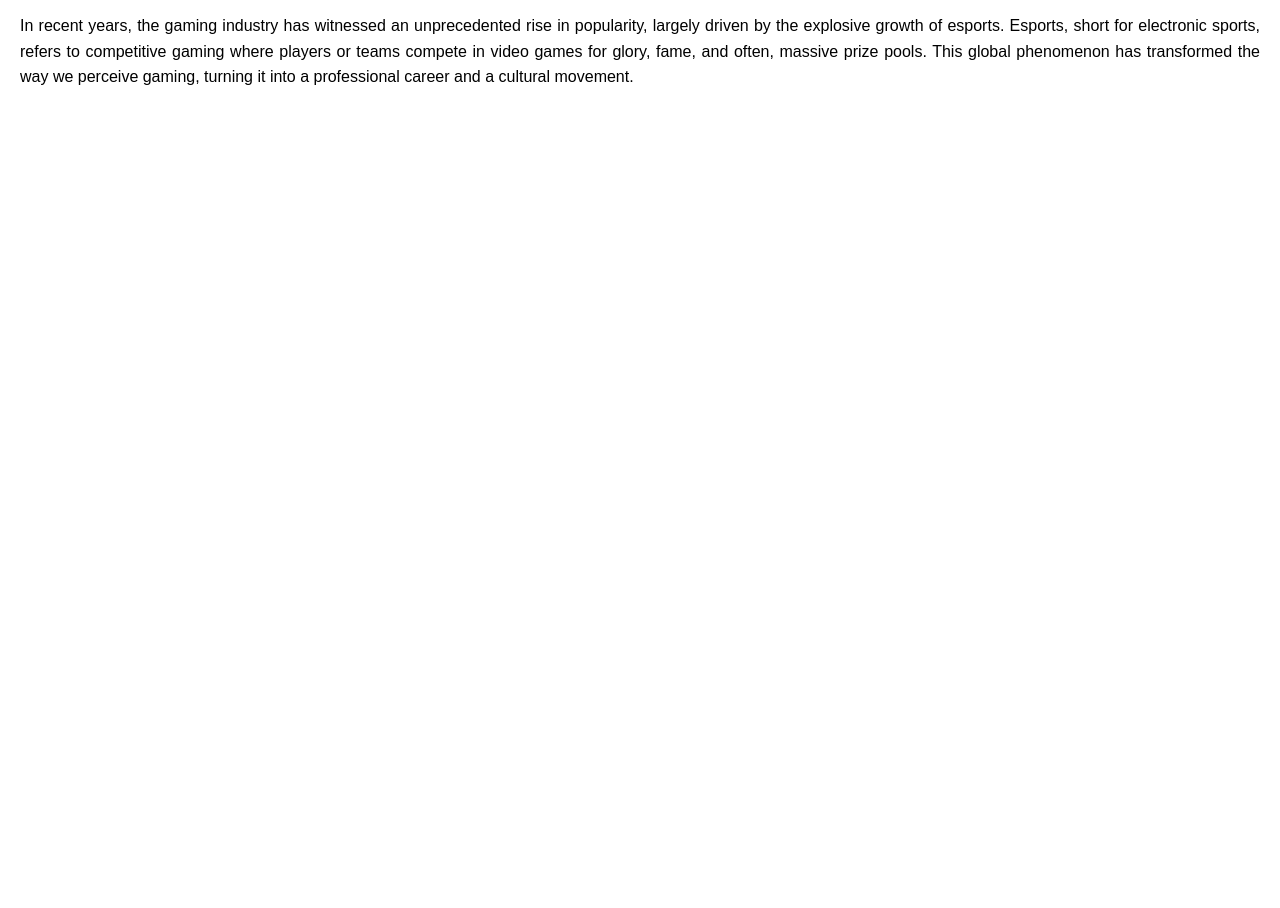
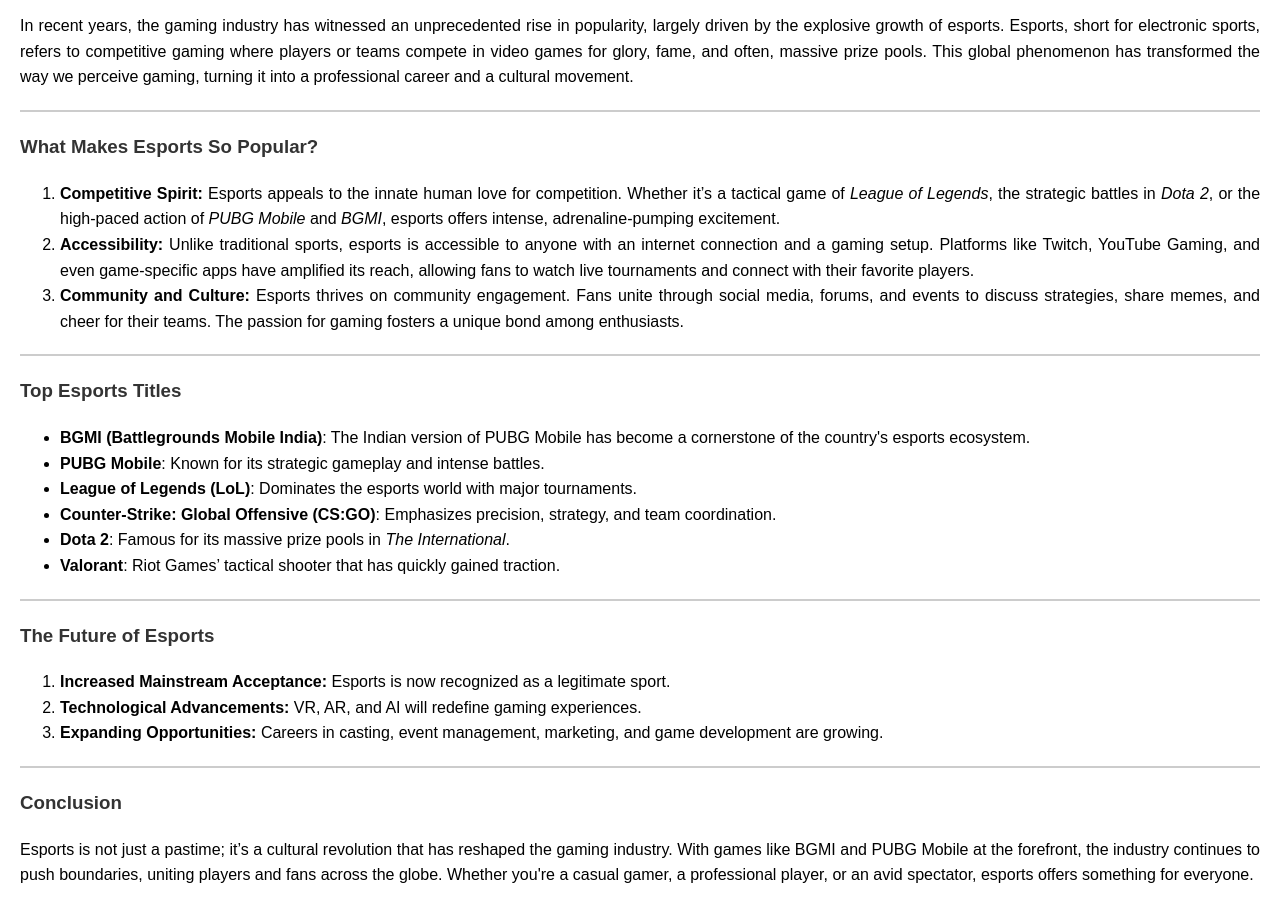
Before and after one commit to bhargaav07/esports, a plain HTML site: page index.html in a window 1280 px wide. Shown: the part 381-1289 px from the top of the page. Before the commit the page ends 800 px from the top, so only its background shows below. Drawn offline with Linux system fonts and the light colour scheme.

Commit message:
Update index.html

```diff
--- a/index.html
+++ b/index.html
@@ -69,5 +69,35 @@
 
     <p>In recent years, the gaming industry has witnessed an unprecedented rise in popularity, largely driven by the explosive growth of esports. Esports, short for electronic sports, refers to competitive gaming where players or teams compete in video games for glory, fame, and often, massive prize pools. This global phenomenon has transformed the way we perceive gaming, turning it into a professional career and a cultural movement.</p>
 
+    <hr>
+    <h3>What Makes Esports So Popular?</h3>
+    <ol>
+        <li><strong>Competitive Spirit:</strong> Esports appeals to the innate human love for competition. Whether it’s a tactical game of <em>League of Legends</em>, the strategic battles in <em>Dota 2</em>, or the high-paced action of <em>PUBG Mobile</em> and <em>BGMI</em>, esports offers intense, adrenaline-pumping excitement.</li>
+        <li><strong>Accessibility:</strong> Unlike traditional sports, esports is accessible to anyone with an internet connection and a gaming setup. Platforms like Twitch, YouTube Gaming, and even game-specific apps have amplified its reach, allowing fans to watch live tournaments and connect with their favorite players.</li>
+        <li><strong>Community and Culture:</strong> Esports thrives on community engagement. Fans unite through social media, forums, and events to discuss strategies, share memes, and cheer for their teams. The passion for gaming fosters a unique bond among enthusiasts.</li>
+    </ol>
+
+    <hr>
+    <h3>Top Esports Titles</h3>
+    <ul>
+        <li><strong>BGMI (Battlegrounds Mobile India)</strong>: The Indian version of PUBG Mobile has become a cornerstone of the country's esports ecosystem.</li>
+        <li><strong>PUBG Mobile</strong>: Known for its strategic gameplay and intense battles.</li>
+        <li><strong>League of Legends (LoL)</strong>: Dominates the esports world with major tournaments.</li>
+        <li><strong>Counter-Strike: Global Offensive (CS:GO)</strong>: Emphasizes precision, strategy, and team coordination.</li>
+        <li><strong>Dota 2</strong>: Famous for its massive prize pools in <em>The International</em>.</li>
+        <li><strong>Valorant</strong>: Riot Games’ tactical shooter that has quickly gained traction.</li>
+    </ul>
+
+    <hr>
+    <h3>The Future of Esports</h3>
+    <ol>
+        <li><strong>Increased Mainstream Acceptance:</strong> Esports is now recognized as a legitimate sport.</li>
+        <li><strong>Technological Advancements:</strong> VR, AR, and AI will redefine gaming experiences.</li>
+        <li><strong>Expanding Opportunities:</strong> Careers in casting, event management, marketing, and game development are growing.</li>
+    </ol>
+
+    <hr>
+    <h3>Conclusion</h3>
+    <p>Esports is not just a pastime; it’s a cultural revolution that has reshaped the gaming industry. With games like BGMI and PUBG Mobile at the forefront, the industry continues to push boundaries, uniting players and fans across the globe. Whether you're a casual gamer, a professional player, or an avid spectator, esports offers something for everyone.</p>
 </body>
 </html>
```
